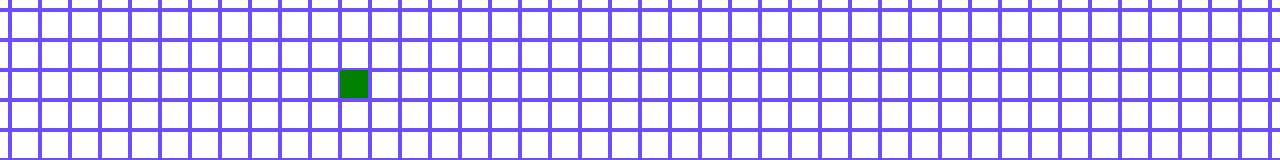
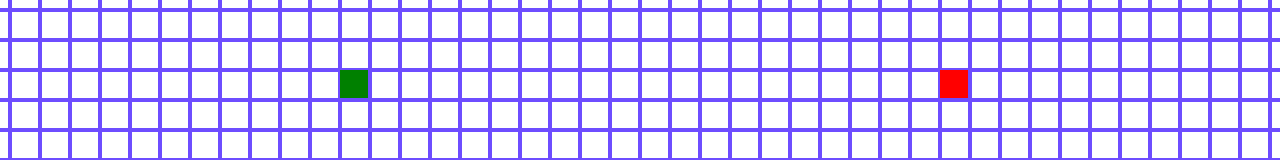
Before and after one commit to d-e-v-esh/pathfinding-visualizer-react, a React (Create React App) app: page / in a window 1280 px wide. Shown: the part 230-390 px from the top of the page. Built offline with nearby package versions, Linux system fonts and the light colour scheme.

Commit message:
🔴 End Node Working

```diff
--- a/src/components/Node.jsx
+++ b/src/components/Node.jsx
@@ -42,6 +42,8 @@ const Node = ({ col, row }) => {
     ? "node-wall"
     : singleNode.isStart
     ? "node-start"
+    : singleNode.isEnd
+    ? "node-end"
     : "";
   return (
     <div
--- a/src/store/Node.js
+++ b/src/store/Node.js
@@ -24,7 +24,7 @@ const createNode = (col, row) => {
     col,
     row,
     isStart: row === START_NODE_ROW && col === START_NODE_COL,
-    isFinish: row === FINISH_NODE_ROW && col === FINISH_NODE_COL,
+    isEnd: row === FINISH_NODE_ROW && col === FINISH_NODE_COL,
     distance: Infinity,
     isVisited: false,
     isWall: false,
@@ -53,7 +53,6 @@ const nodesSlice = createSlice({
     },
     makeWall: (state, { payload }) => {
       const singleNode = state.grid[payload.row][payload.col];
-
       // Start and End nodes cannot be converted to walls
       if (!singleNode.isStart && !singleNode.isEnd) {
         singleNode.isWall = true;
--- a/src/styles/Node.scss
+++ b/src/styles/Node.scss
@@ -13,7 +13,7 @@
   user-select: none; /* Non-prefixed version, currently supported by Chrome, Edge, Opera and Firefox */
 }
 
-.node-finish {
+.node-end {
   background-color: red;
 }
 
```
Also changed, not shown: 1 other file (tests, documents, lock files or other folders).
